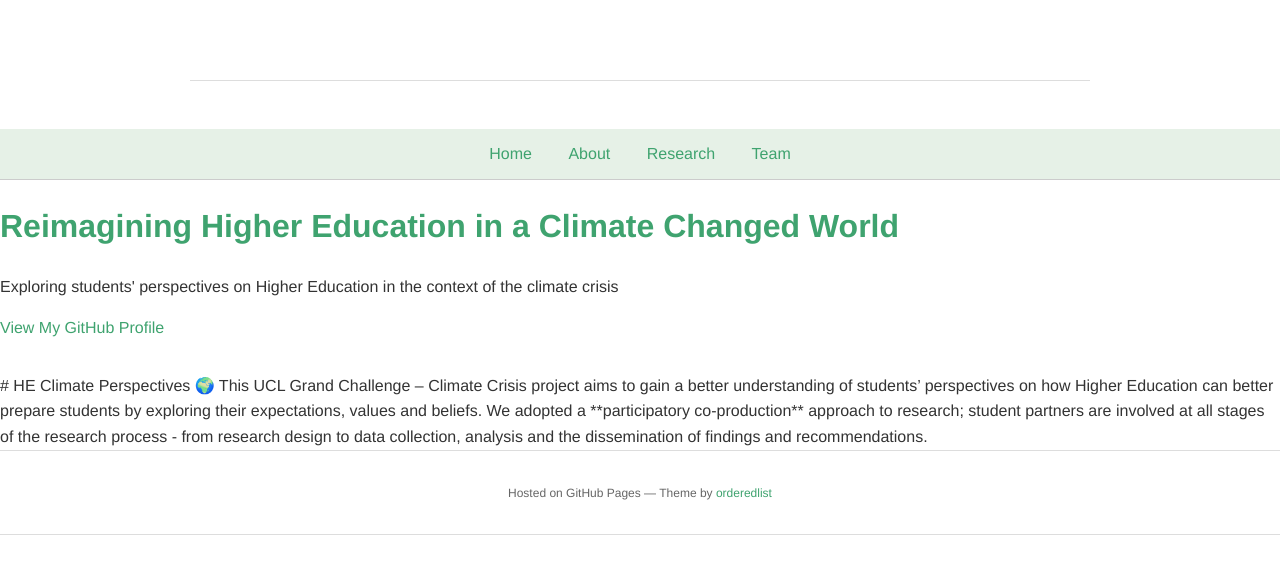
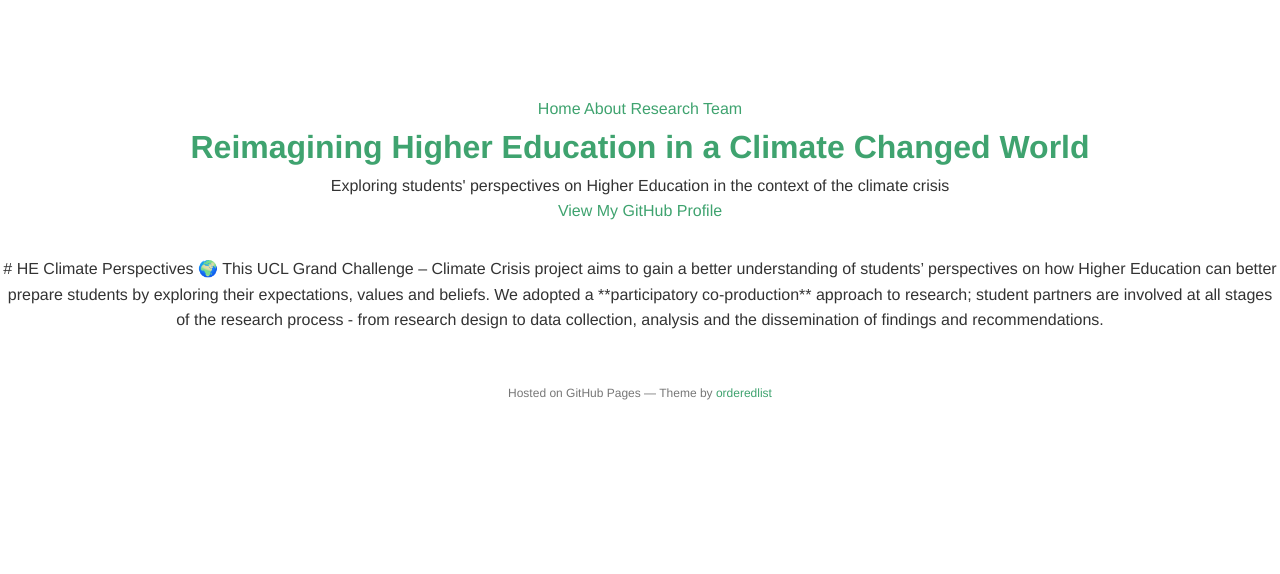
Before and after one commit to HEClimatePerspectives/heclimateperspectives.github.io, a Jekyll site: the page built from index.html, in a window 1280 px wide. Shown: the top 574 px of the page. Built offline with Jekyll 4.4.1, drawn with Linux system fonts in a browser that asks for light colours.

Commit message:
Update style.css
New style

```diff
--- a/assets/css/style.css
+++ b/assets/css/style.css
@@ -1,43 +1,57 @@
-/* style.css – minimalist climate-themed styling */
+/* Reset + base */
+* {
+  margin: 0;
+  padding: 0;
+  box-sizing: border-box;
+}
 
 body {
   font-family: 'Helvetica Neue', Helvetica, Arial, sans-serif;
-  margin: 0;
-  padding: 0;
   background-color: #ffffff;
   color: #333;
   line-height: 1.6;
+  text-align: center; /* Center all text */
 }
 
-/* Wrapper for main content */
+/* Main content wrapper */
 .wrapper {
   max-width: 900px;
-  margin: 2rem auto;
-  padding: 1rem;
+  margin: 0 auto;
+  padding: 2rem;
 }
 
-/* Header and Footer */
-header, footer {
-  text-align: center;
-  padding: 1rem 0;
-  background-color: #ffffff;
-  border-bottom: 1px solid #ddd;
+/* Header with green title */
+header {
+  margin-bottom: 2rem;
 }
 
-footer {
-  border-top: 1px solid #ddd;
-  font-size: 0.9em;
-  color: #666;
+header h1 {
+  color: #3fa36f; /* Soft green */
+  font-size: 2.5rem;
+  margin-bottom: 0.5rem;
 }
 
-/* Headings */
-h1, h2, h3 {
-  color: #2c3e50;
+/* Optional subtitle/description */
+header p {
+  color: #555;
+  font-size: 1rem;
 }
 
-/* Links - Soft green */
+/* Keep content centered */
+section {
+  margin-top: 2rem;
+}
+
+/* Footer */
+footer {
+  margin-top: 3rem;
+  font-size: 0.9rem;
+  color: #777;
+}
+
+/* Links */
 a {
-  color: #3fa36f; /* calm green */
+  color: #3fa36f;
   text-decoration: none;
 }
 
@@ -45,31 +59,8 @@ a:hover {
   text-decoration: underline;
 }
 
-/* Responsive Images */
+/* Responsive images */
 img {
   max-width: 100%;
   height: auto;
 }
-
-/* Page Section */
-section {
-  margin-top: 2rem;
-}
-
-/* Nav bar */
-nav {
-  background-color: #e6f1e7;
-  padding: 0.75rem 1rem;
-  text-align: center;
-  border-bottom: 1px solid #ccc;
-}
-
-nav a {
-  margin: 0 1rem;
-  font-weight: 500;
-  color: #3fa36f;
-}
-
-nav a:hover {
-  color: #2b7a52;
-}
```
